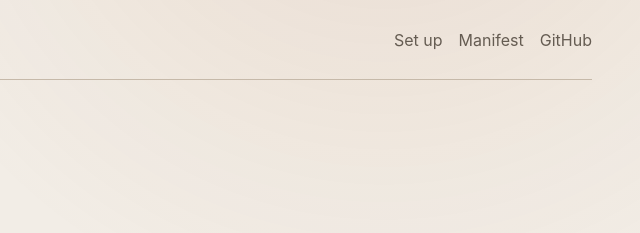
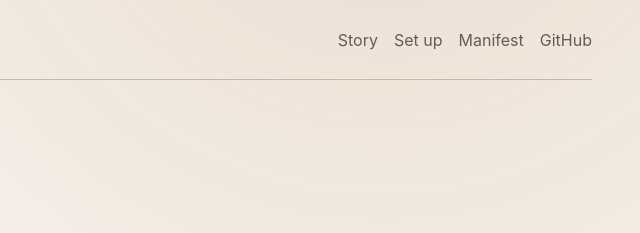
Before and after one commit to xtreemze/slipmat-companion, an Astro site in the folder site/: page / in a window 1280 px wide. Shown: the top 233 px of the page, 640-1280 px from the left. Built offline with nearby package versions, Linux system fonts and the light colour scheme; Astro itself is replaced by a stand-in of ours.

Commit message:
site: add project story navigation

```diff
--- a/site/src/layouts/BaseLayout.astro
+++ b/site/src/layouts/BaseLayout.astro
@@ -31,6 +31,7 @@ const base = import.meta.env.BASE_URL;
         </span>
       </a>
       <nav aria-label="Primary">
+        <a href={base + "story/"}>Story</a>
         <a href={base + "onboarding/"}>Set up</a>
         <a href={base + "manifest.json"}>Manifest</a>
         <a href="https://github.com/xtreemze/slipmat-companion">GitHub</a>
```
